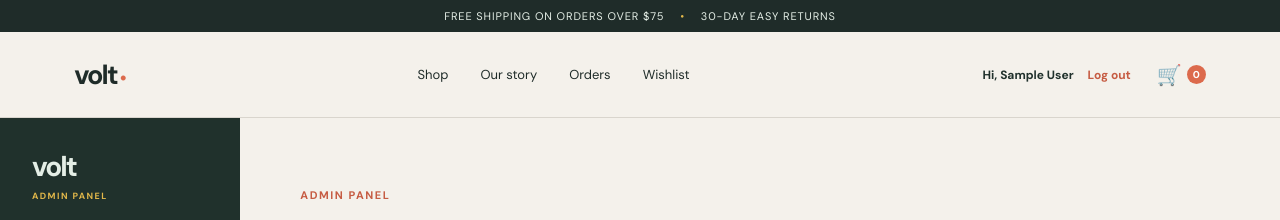
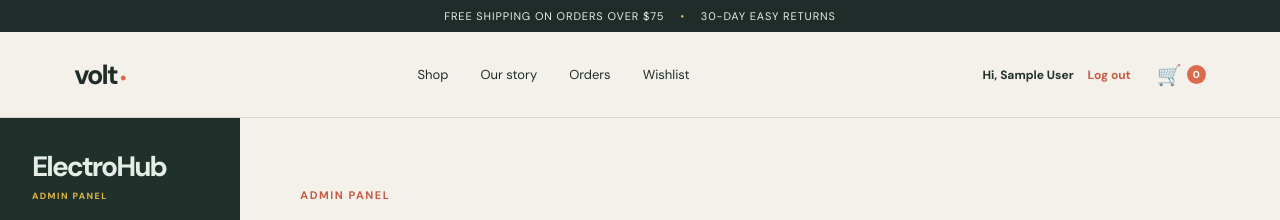
Before and after one commit to Neetu-12/electronicsweb, a React (Vite) app in the folder frontend/: page /admin in a window 1280 px wide. Shown: the top 220 px of the page. Built offline with nearby package versions, Linux system fonts and the light colour scheme; no server answers; sample sign-in values are in the browser's storage; a web font is replaced by a local one.

Commit message:
Update AdminLayout.jsx

```diff
--- a/frontend/src/admin/AdminLayout.jsx
+++ b/frontend/src/admin/AdminLayout.jsx
@@ -27,7 +27,7 @@ export default function AdminLayout() {
 
   return <section className="admin-shell">
     <aside className="admin-sidebar">
-      <div className="admin-brand"><span>volt</span><small>ADMIN PANEL</small></div>
+      <div className="admin-brand"><span>ElectroHub</span><small>ADMIN PANEL</small></div>
       <nav className="admin-nav" aria-label="Admin navigation">
         {navigation.map((item) => <NavLink key={item.to} to={item.to} end={item.end}>
           <span aria-hidden="true">{item.icon}</span>{item.label}
```
